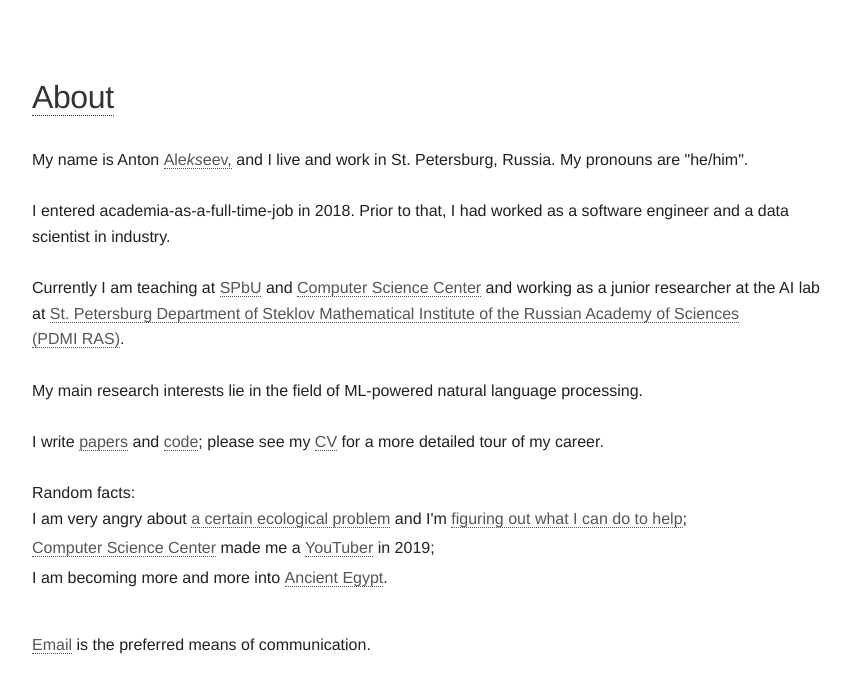
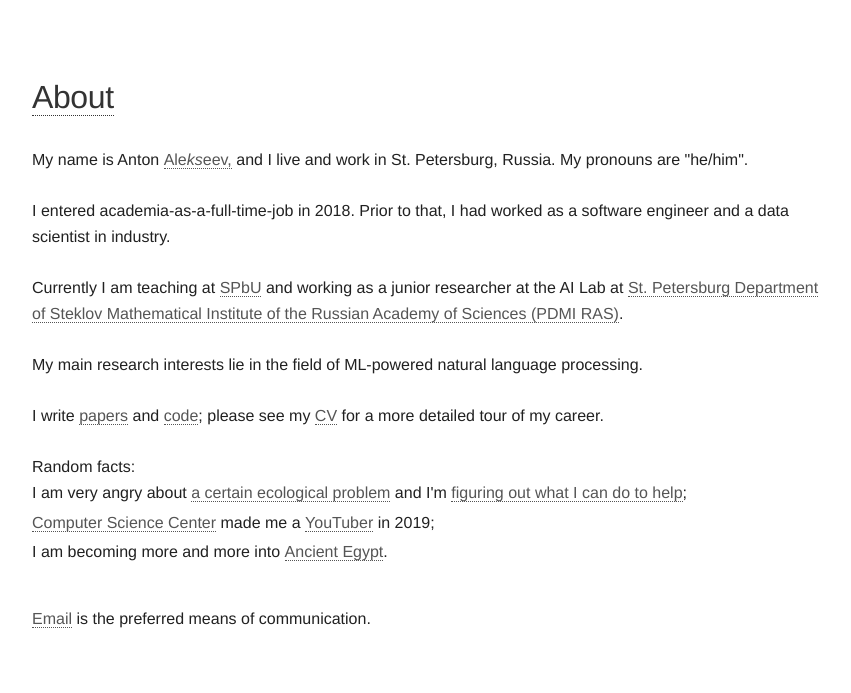
Before and after one commit to alexeyev/alexeyev.github.io, a Jekyll site: the page built from about.html, in a window 1280 px wide. Shown: the top 693 px of the page, without its empty margins (208-1059 px from the left). Built offline with Jekyll 4.4.1, drawn with Linux system fonts in a browser that asks for light colours.

Commit message:
Update about.html

```diff
--- a/about.html
+++ b/about.html
@@ -20,9 +20,8 @@ title: Anton Alekseev
     I entered academia-as-a-full-time-job in 2018. Prior to that, I had worked as a software engineer and a data
     scientist in industry.<br/><br/>
 
-    Currently I am teaching at <a href="https://math-cs.spbu.ru/en/" target="_blank">SPbU</a> and
-    <a href="https://compscicenter.ru/">Computer Science Center</a> and working
-    as a junior researcher at the AI lab at <a href="https://www.pdmi.ras.ru/pdmi/en" target="_blank">
+    Currently I am teaching at <a href="https://math-cs.spbu.ru/en/" target="_blank">SPbU</a> and working
+    as a junior researcher at the AI Lab at <a href="https://www.pdmi.ras.ru/pdmi/en" target="_blank">
     St. Petersburg Department of Steklov Mathematical Institute of the Russian Academy of Sciences (PDMI&nbsp;RAS)</a>.<br/><br/>
 
     My main research interests lie in the field of ML-powered&nbsp;natural language processing.<br/><br/>
```
